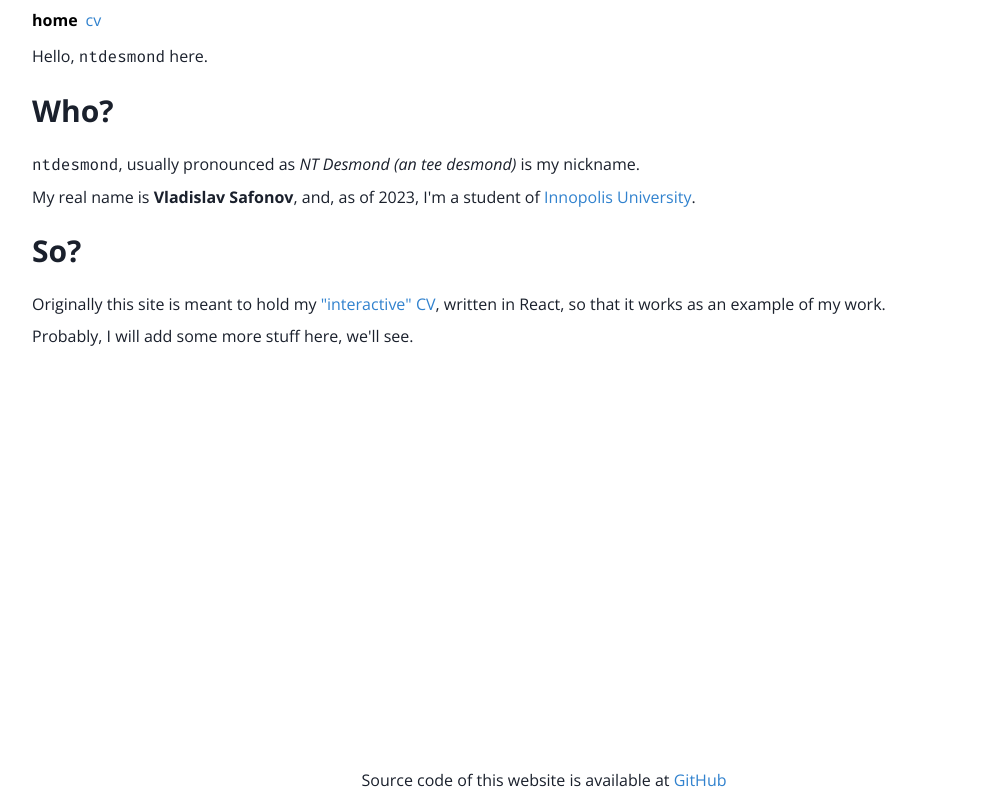
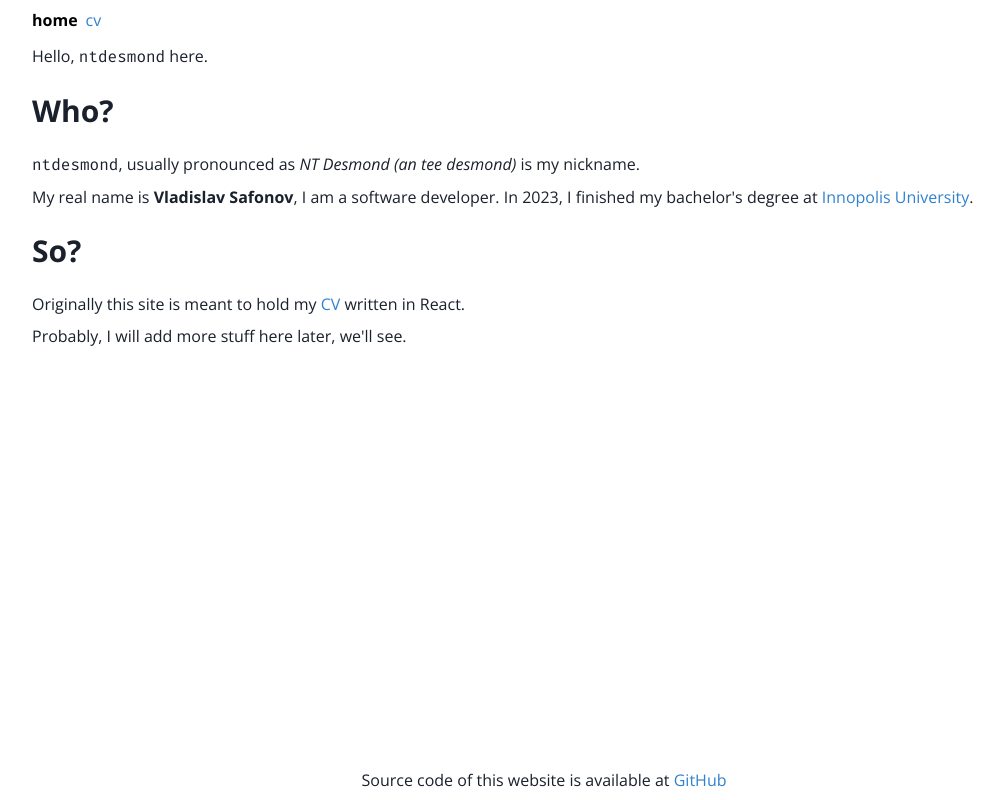
Before and after one commit to ntdesmond/ntdesmond.github.io, a React (Vite) app: page /#/ in a window 1280 px wide. Shown: the whole page, without its empty margins (96-1100 px from the left). Built offline with nearby package versions, Linux system fonts and the light colour scheme.

Commit message:
Update home page

```diff
--- a/src/pages/Home.tsx
+++ b/src/pages/Home.tsx
@@ -22,7 +22,8 @@ const Home = () => (
         , usually pronounced as <i>NT Desmond (an tee desmond)</i> is my nickname.
       </Text>
       <Text>
-        My real name is <b>Vladislav Safonov</b>, and, as of 2023, I&#39;m a student of{' '}
+        My real name is <b>Vladislav Safonov</b>, I am a software developer. In 2023, I finished my
+        bachelor&#39;s degree at{' '}
         <Link href="https://innopolis.university/">Innopolis University</Link>.
       </Text>
       <Heading size="lg" marginY="0.5em">
@@ -31,11 +32,11 @@ const Home = () => (
       <Text>
         Originally this site is meant to hold my{' '}
         <Link as={RouteLink} to="/cv">
-          &#34;interactive&#34; CV
-        </Link>
-        , written in React, so that it works as an example of my work.
+          CV
+        </Link>{' '}
+        written in React.
       </Text>
-      <Text>Probably, I will add some more stuff here, we&#39;ll see.</Text>
+      <Text>Probably, I will add more stuff here later, we&#39;ll see.</Text>
     </Box>
   </Layout>
 );
```
